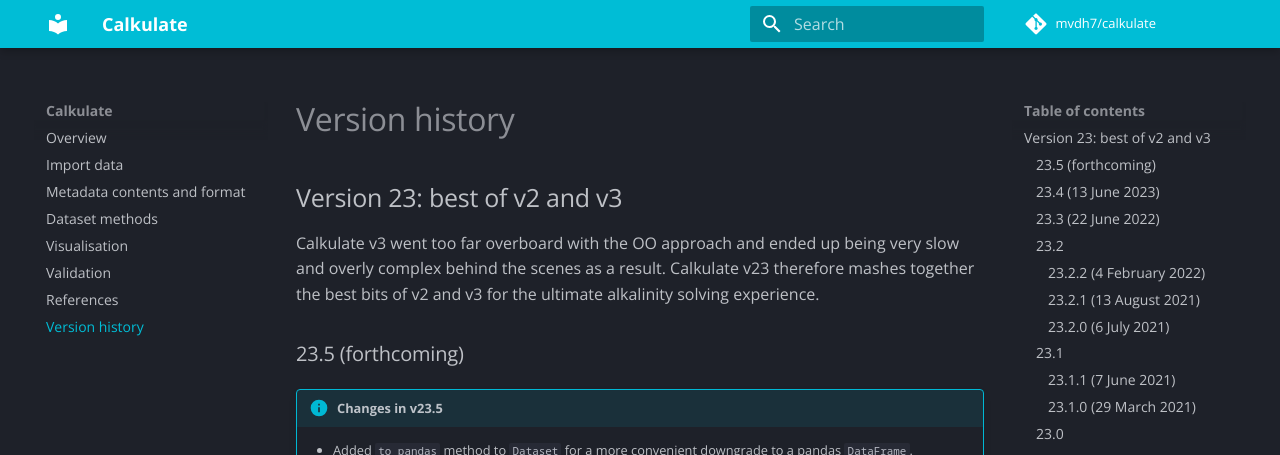
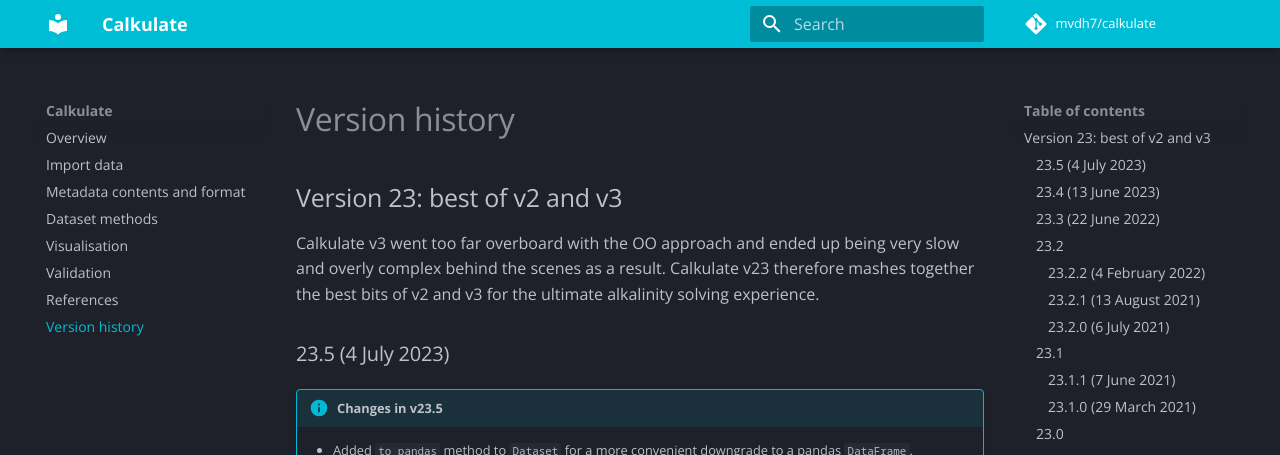
Before and after one commit to mvdh7/calkulate, an MkDocs documentation site: the page built from docs/versions.md, in a window 1280 px wide and 900 px high. Shown: the top 455 px of the window. Built offline with MkDocs 1.6.1 and Material for MkDocs 9.7.7, drawn with Linux system fonts in a browser that asks for light colours; comment, search, counter and statistics services are not loaded.

Commit message:
Add release date

```diff
--- a/docs/versions.md
+++ b/docs/versions.md
@@ -4,7 +4,7 @@
 
 Calkulate v3 went too far overboard with the OO approach and ended up being very slow and overly complex behind the scenes as a result.  Calkulate v23 therefore mashes together the best bits of v2 and v3 for the ultimate alkalinity solving experience.
 
-### 23.5 (forthcoming)
+### 23.5 (4 July 2023)
 
 !!! info "Changes in v23.5"
 
```
